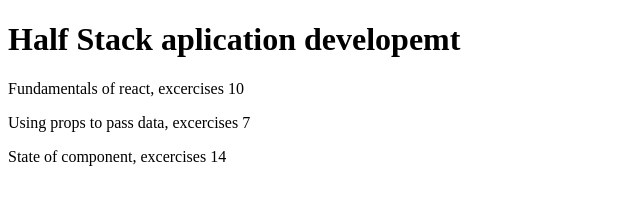
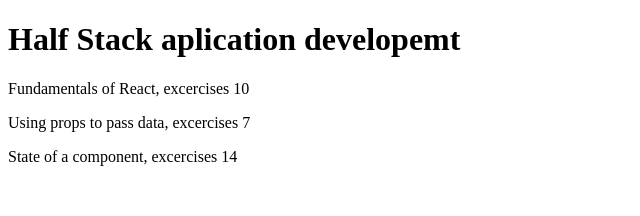
Before and after one commit to luiseer/Full_Stack_Open, a React (Vite) app in the folder part1/courseinfo/: page / in a window 1280 px wide. Shown: the top 216 px of the page, without its empty margins (0-640 px from the left). Built offline with nearby package versions, Linux system fonts and the light colour scheme.

Commit message:
exercises 1.4

```diff
--- a/part1/courseinfo/src/App.jsx
+++ b/part1/courseinfo/src/App.jsx
@@ -1,23 +1,25 @@
 const App = () => {
   const course = 'Half Stack aplication developemt'
-  const part1 = {
-    name: 'Fundamentals of react',
-    excercises: 10
-  }
-  const part2 = {
-    name: 'Using props to pass data',
-    excercises: 7
-  }
-  const part3 = {
-    name: 'State of component',
-    excercises: 14
-  }
+  const parts = [
+    {
+      name: 'Fundamentals of React',
+      exercises: 10
+    },
+    {
+      name: 'Using props to pass data',
+      exercises: 7
+    },
+    {
+      name: 'State of a component',
+      exercises: 14
+    }
+  ]
   return(
     <div>
       <h1>{course}</h1>
-      <p>{part1.name}, excercises {part1.excercises}</p>
-      <p>{part2.name}, excercises {part2.excercises}</p>
-      <p>{part3.name}, excercises {part3.excercises}</p>
+      <p>{parts[0].name}, excercises {parts[0].exercises}</p>
+      <p>{parts[1].name}, excercises {parts[1].exercises}</p>
+      <p>{parts[2].name}, excercises {parts[2].exercises}</p>
     </div>
   )
 }
```
